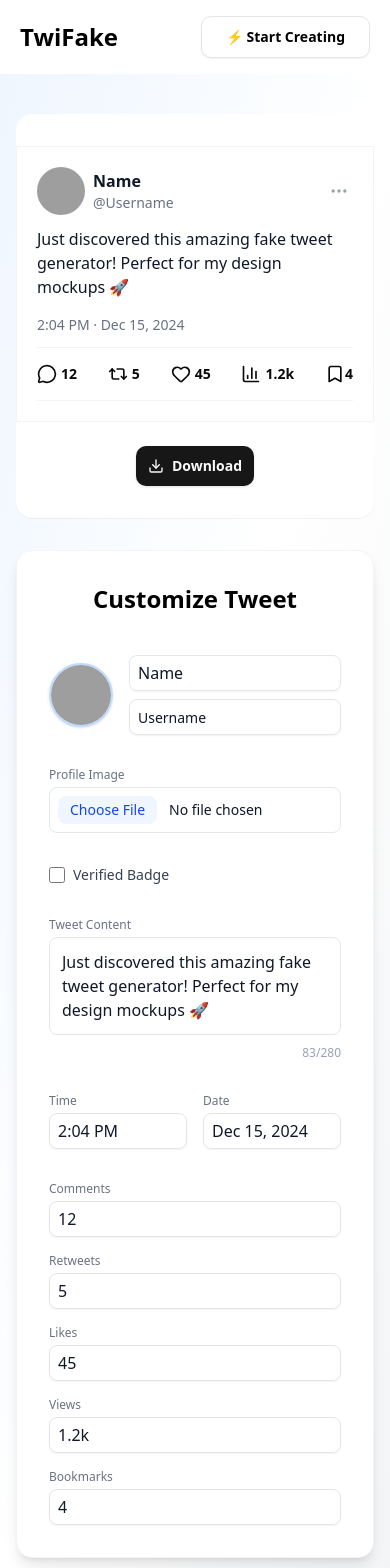
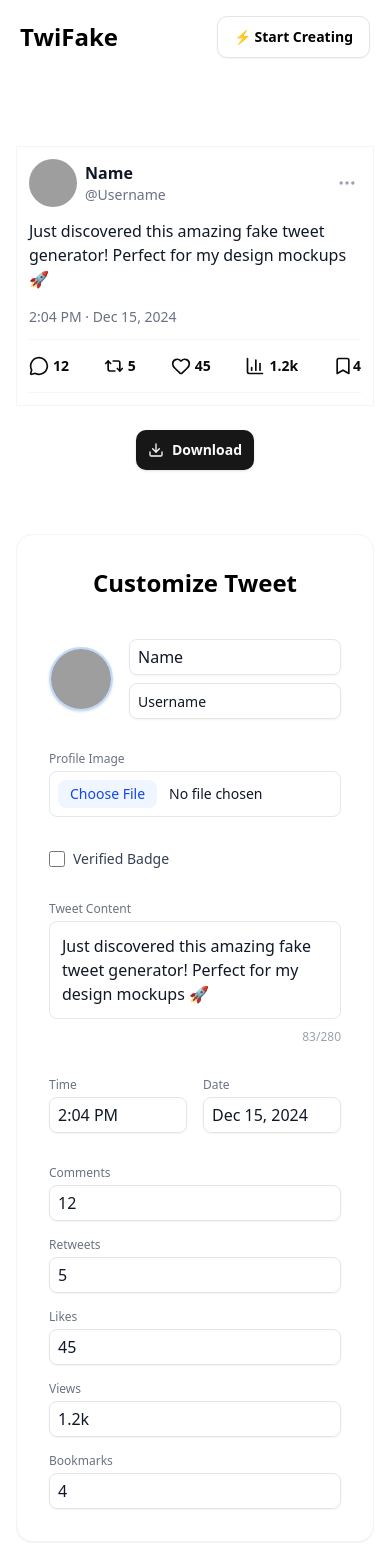
Before and after one commit to hiarun01/TwiFake, a React (Vite) app: page /dashboard in a window 390 px wide. Shown: the top 1568 px of the page. Built offline with nearby package versions, Linux system fonts and the light colour scheme; grey boxes are pictures that could not be loaded.

Commit message:
fixed tweet preview design

```diff
--- a/src/Header.jsx
+++ b/src/Header.jsx
@@ -13,7 +13,7 @@
       <NavLink to="/dashboard">
         <Button
           variant="outline"
-          className=" text-black px-6 py-5 rounded-lg font-semibold transition"
+          className=" text-black px-4 py-5 rounded-lg font-semibold transition"
         >
           ⚡ Start Creating
         </Button>
--- a/src/HeroSection.jsx
+++ b/src/HeroSection.jsx
@@ -5,7 +5,7 @@
 
 const HeroSection = () => {
   return (
-    <section className="max-w-7xl mx-auto px-4 py-8 lg:py-32 flex flex-col-reverse lg:flex-row items-center gap-12 lg:gap-20">
+    <section className="max-w-7xl mx-auto px-4 py-8 lg:py-34 flex flex-col-reverse lg:flex-row items-center gap-12 lg:gap-20">
       {/* Left content */}
       <div className="w-full lg:w-1/2">
         <h1 className="text-3xl sm:text-5xl font-extrabold mb-6 leading-tight text-gray-900">
--- a/src/pages/Dashboard/Dashboard.jsx
+++ b/src/pages/Dashboard/Dashboard.jsx
@@ -43,13 +43,12 @@
   };
 
   return (
-    <div className="min-h-screen bg-gradient-to-br from-blue-50 via-white to-gray-100 py-10">
+    <div className="min-h-screen bg-white py-10">
       <div className="mx-auto px-4 flex flex-col ">
         {/* tweet preview */}
-        <div className="max-w-7xl mx-auto w-full lg:py-12 py-8 rounded-2xl shadow-2xs bg-white ">
+        <div className="max-w-7xl mx-auto w-full lg:py-5 py-8 bg-white">
           <TweetPreview
             tweetData={tweetData}
-            setTweetData={setTweetData}
             tweetRef={tweetRef}
             handleDownload={handleDownload}
           />
--- a/src/pages/Dashboard/components/TweetPreview.jsx
+++ b/src/pages/Dashboard/components/TweetPreview.jsx
@@ -11,12 +11,12 @@
 } from "lucide-react";
 import React from "react";
 
-const TweetPreview = ({tweetData, setTweetData, tweetRef, handleDownload}) => {
+const TweetPreview = ({tweetData, tweetRef, handleDownload}) => {
   return (
     <div className="max-w-lg mx-auto flex flex-col items-center ">
       <div
         ref={tweetRef}
-        className="w-full bg-white border border-gray-100 p-5"
+        className="w-full bg-white border border-gray-100 px-3 py-3 "
       >
         {/* Profile and Header */}
         <div className="flex items-center gap-2 mb-3">
--- a/src/pages/Dashboard/components/TweetSetup.jsx
+++ b/src/pages/Dashboard/components/TweetSetup.jsx
@@ -3,7 +3,7 @@
 
 const TweetSetup = ({tweetData, handleInputChange}) => {
   return (
-    <div className="bg-white rounded-2xl shadow-lg p-8 border border-gray-100 flex flex-col gap-8">
+    <div className="bg-white rounded-2xl shadow-2xs p-8 border border-gray-100 flex flex-col gap-8">
       <h2 className="text-2xl font-bold text-black mb-2 lg:text-left text-center">
         Customize Tweet
       </h2>
```
